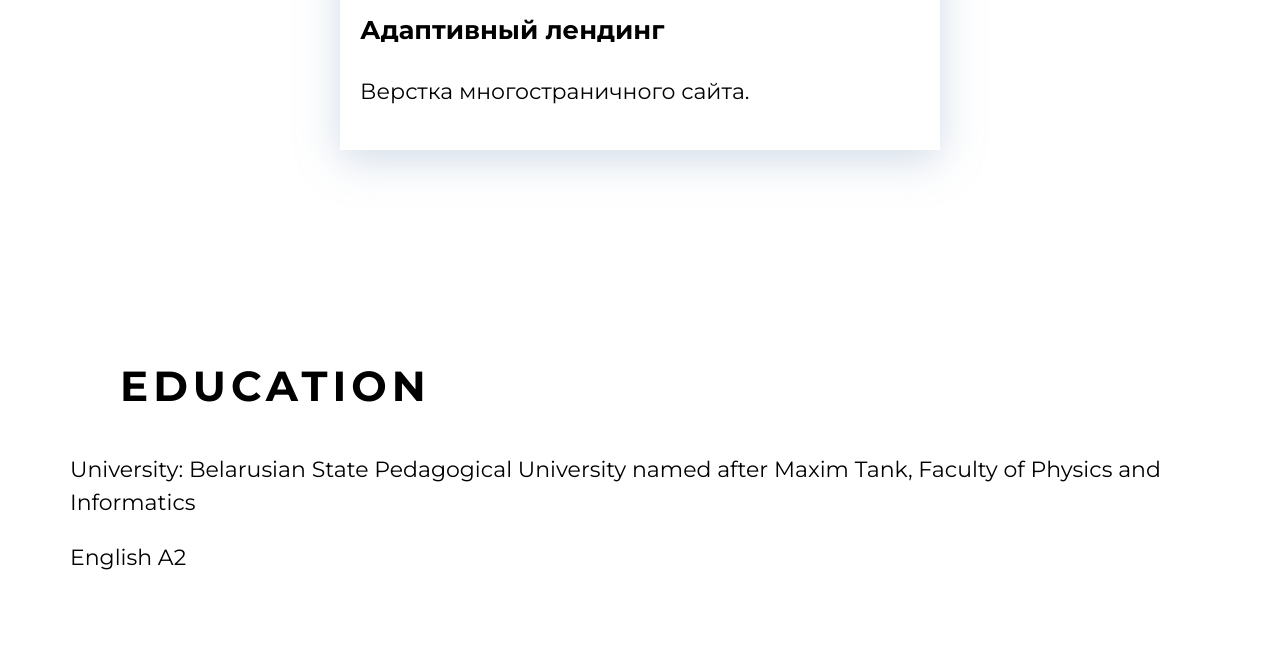
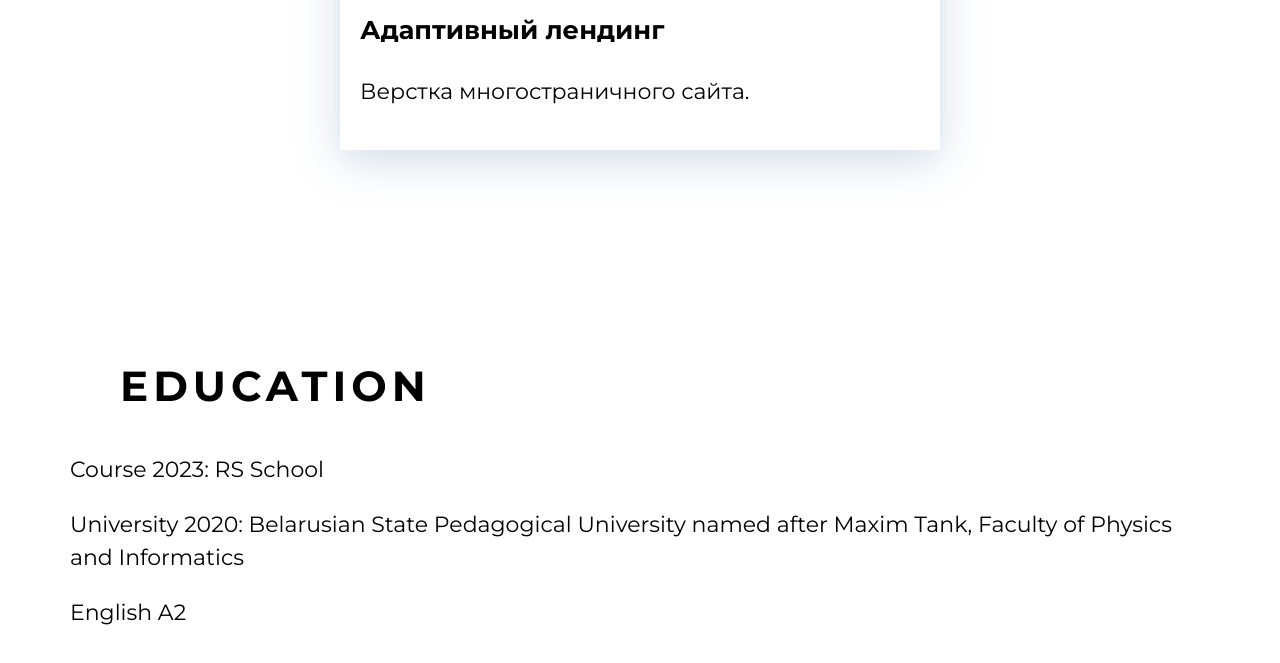
Before and after one commit to ekvlbo/rsschool-cv, a plain HTML site: page index.html in a window 1280 px wide. Shown: the part 4562-5225 px from the top of the page. Drawn offline with Linux system fonts and the light colour scheme.

Commit message:
refactor: fixed html css

```diff
--- a/index.html
+++ b/index.html
@@ -93,7 +93,8 @@
                     </div>
                     <div class="project">
                         <div class="project-card">
-                            <a href="file:///C:/Users/ekate/OneDrive/%D0%A0%D0%B0%D0%B1%D0%BE%D1%87%D0%B8%D0%B9%20%D1%81%D1%82%D0%BE%D0%BB/templates/templates/index.html" class="card-link">
+                            <a href="file:///C:/Users/ekate/OneDrive/%D0%A0%D0%B0%D0%B1%D0%BE%D1%87%D0%B8%D0%B9%20%D1%81%D1%82%D0%BE%D0%BB/templates/templates/index.html"
+                                class="card-link">
                                 <img src="./assets/img/project1.png" class="card-img" alt="project 1">
                                 <h3 class="card-title">Адаптивный лендинг</h3>
                                 <p class="card-info">Верстка многостраничного сайта.</p>
@@ -136,9 +137,14 @@
                     <div class="section-title">
                         <h2>education</h2>
                     </div>
-                    <p>University: Belarusian State Pedagogical University named after Maxim Tank, Faculty of Physics
-                        and Informatics</p>
-                    <p> English A2</p>
+                    <div class="info-education">
+                        <p> Course 2023: RS School</p>
+                        <p>University 2020: Belarusian State Pedagogical University named after Maxim Tank, Faculty of
+                            Physics
+                            and Informatics</p>
+                        <p> English A2</p>
+                    </div>
+
                 </div>
 
             </div>
--- a/style.css
+++ b/style.css
@@ -1,8 +1,8 @@
 @media (max-width: 768px) {
     .section {
-        width: 100%;
+      width: 100%;
     }
-}
+  }
 
 * {
     box-sizing: border-box;
@@ -145,7 +145,6 @@ body {
 .card-img {
     width: 100%;
 }
-
 .card-link {
     text-decoration: none;
     color: #000000;
```
